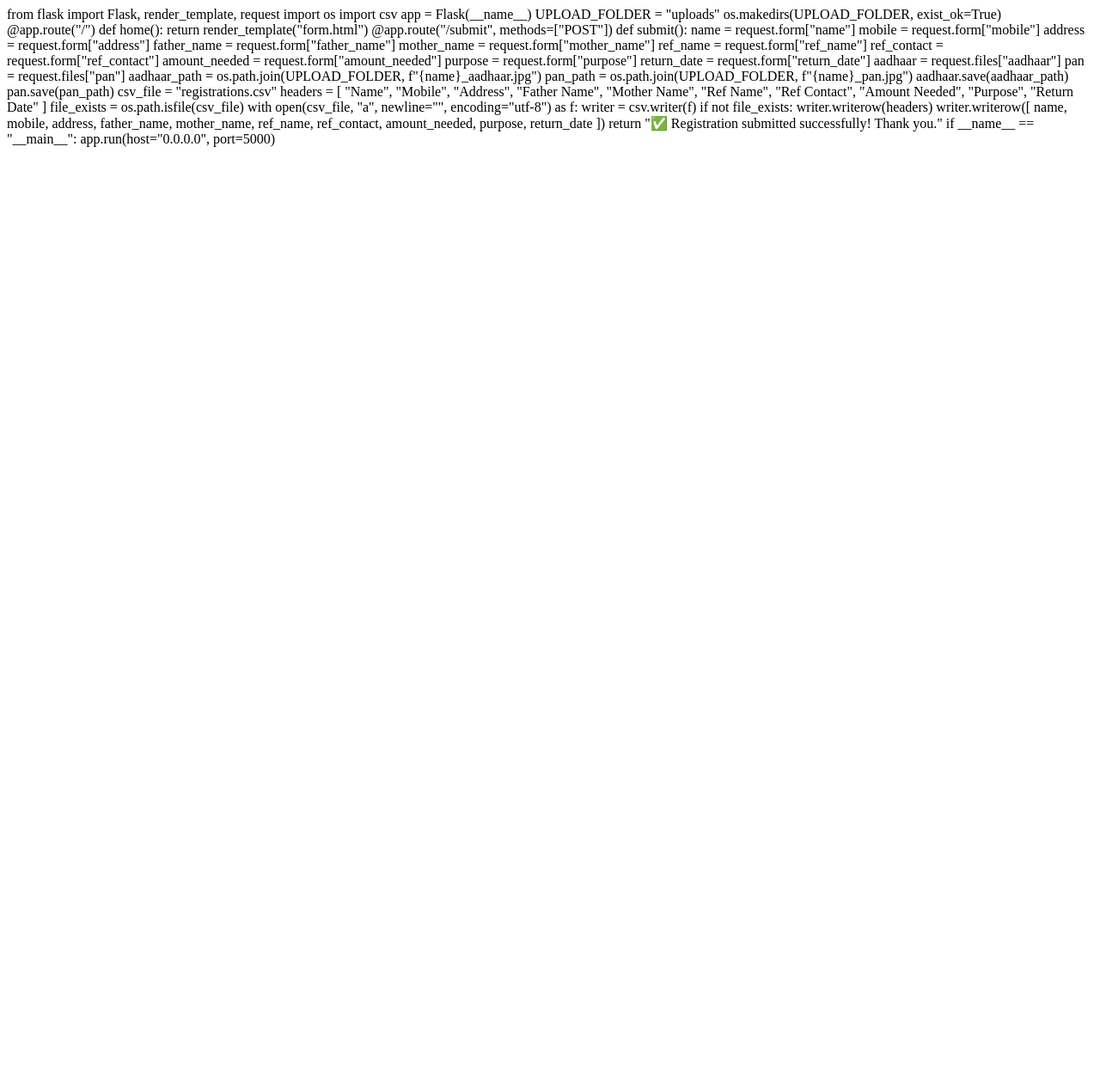
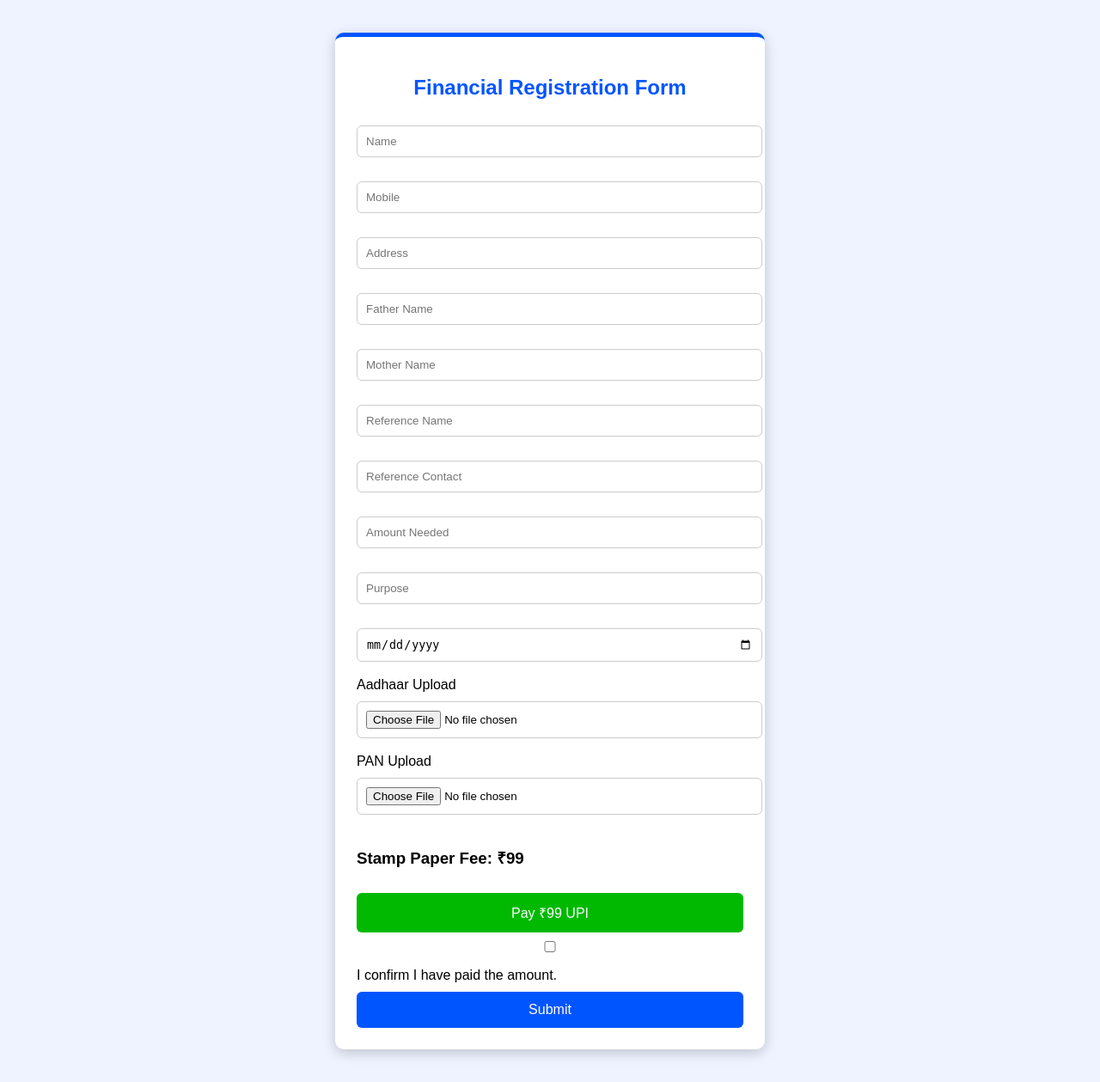
Before and after one commit to Vijay999n/Financial_Registration_App, a Flask app: page / in a window 1280 px wide. Shown: the whole page at 86% size. Before the commit the page ends 171 px from the top, so only its background shows below. Run offline with Flask 3, Linux system fonts and the light colour scheme.

Commit message:
Update form.html

```diff
--- a/Financial_Registration_App/templates/form.html
+++ b/Financial_Registration_App/templates/form.html
@@ -1,55 +1,111 @@
-from flask import Flask, render_template, request
-import os
-import csv
+<!DOCTYPE html>
+<html lang="en">
+<head>
+    <meta charset="UTF-8">
+    <meta name="viewport" content="width=device-width, initial-scale=1.0">
+    <title>Financial Registration Form</title>
 
-app = Flask(__name__)
+    <style>
+        body {
+            font-family: Arial;
+            background: #eef3ff;
+            padding: 30px;
+        }
+        .container {
+            width: 450px;
+            margin: auto;
+            background: #fff;
+            padding: 25px;
+            border-radius: 10px;
+            box-shadow: 0 4px 15px rgba(0,0,0,0.2);
+            border-top: 5px solid #0055ff;
+        }
+        h2 {
+            text-align: center;
+            color: #0055ff;
+            margin-bottom: 20px;
+        }
+        input {
+            width: 100%;
+            padding: 10px;
+            margin: 10px 0 18px;
+            border: 1px solid #ccc;
+            border-radius: 6px;
+        }
+        button {
+            width: 100%;
+            padding: 12px;
+            background: #0055ff;
+            color: white;
+            border: none;
+            border-radius: 6px;
+            cursor: pointer;
+            font-size: 16px;
+            margin-top: 10px;
+        }
+        .upi-btn {
+            background: #00b900;
+        }
+    </style>
 
-UPLOAD_FOLDER = "uploads"
-os.makedirs(UPLOAD_FOLDER, exist_ok=True)
+    <script>
+        function payUPI() {
+            window.location.href =
+            "upi://pay?pa=7022118670@ybl&pn=Financial%20Registration&am=99&cu=INR";
+        }
 
-@app.route("/")
-def home():
-    return render_template("form.html")
+        function enableSubmit() {
+            document.getElementById("submitBtn").disabled =
+                !document.getElementById("paid").checked;
+        }
+    </script>
+</head>
 
-@app.route("/submit", methods=["POST"])
-def submit():
-    name = request.form["name"]
-    mobile = request.form["mobile"]
-    address = request.form["address"]
-    father_name = request.form["father_name"]
-    mother_name = request.form["mother_name"]
-    ref_name = request.form["ref_name"]
-    ref_contact = request.form["ref_contact"]
-    amount_needed = request.form["amount_needed"]
-    purpose = request.form["purpose"]
-    return_date = request.form["return_date"]
+<body>
 
-    aadhaar = request.files["aadhaar"]
-    pan = request.files["pan"]
+<div class="container">
 
-    aadhaar_path = os.path.join(UPLOAD_FOLDER, f"{name}_aadhaar.jpg")
-    pan_path = os.path.join(UPLOAD_FOLDER, f"{name}_pan.jpg")
+    <h2>Financial Registration Form</h2>
 
-    aadhaar.save(aadhaar_path)
-    pan.save(pan_path)
+    <form action="/submit" method="POST" enctype="multipart/form-data">
 
-    csv_file = "registrations.csv"
-    headers = [
-        "Name", "Mobile", "Address", "Father Name", "Mother Name",
-        "Ref Name", "Ref Contact", "Amount Needed", "Purpose", "Return Date"
-    ]
+        <input type="text" name="name" placeholder="Name" required>
 
-    file_exists = os.path.isfile(csv_file)
-    with open(csv_file, "a", newline="", encoding="utf-8") as f:
-        writer = csv.writer(f)
-        if not file_exists:
-            writer.writerow(headers)
-        writer.writerow([
-            name, mobile, address, father_name, mother_name,
-            ref_name, ref_contact, amount_needed, purpose, return_date
-        ])
+        <input type="text" name="mobile" placeholder="Mobile" required>
 
-    return "✅ Registration submitted successfully! Thank you."
+        <input type="text" name="address" placeholder="Address" required>
 
-if __name__ == "__main__":
-    app.run(host="0.0.0.0", port=5000)
+        <input type="text" name="father_name" placeholder="Father Name" required>
+
+        <input type="text" name="mother_name" placeholder="Mother Name" required>
+
+        <input type="text" name="ref_name" placeholder="Reference Name" required>
+
+        <input type="text" name="ref_contact" placeholder="Reference Contact" required>
+
+        <input type="number" name="amount_needed" placeholder="Amount Needed" required>
+
+        <input type="text" name="purpose" placeholder="Purpose" required>
+
+        <input type="date" name="return_date" required>
+
+        <label>Aadhaar Upload</label>
+        <input type="file" name="aadhaar" accept="image/*" required>
+
+        <label>PAN Upload</label>
+        <input type="file" name="pan" accept="image/*" required>
+
+        <h3>Stamp Paper Fee: ₹99</h3>
+
+        <button type="button" class="upi-btn" onclick="payUPI()">Pay ₹99 UPI</button>
+
+        <input type="checkbox" id="paid" onclick="enableSubmit()">
+        I confirm I have paid the amount.
+
+        <button id="submitBtn" disabled type="submit">Submit</button>
+
+    </form>
+</div>
+
+</body>
+</html>
```
